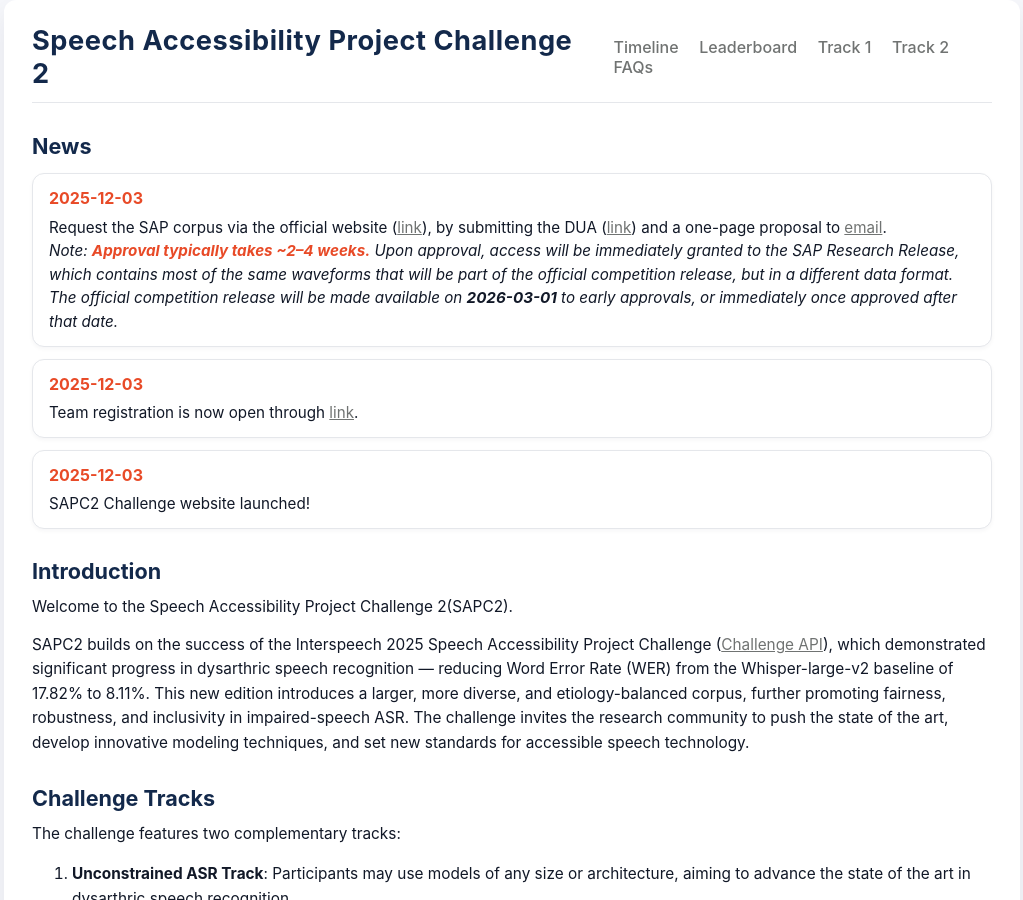
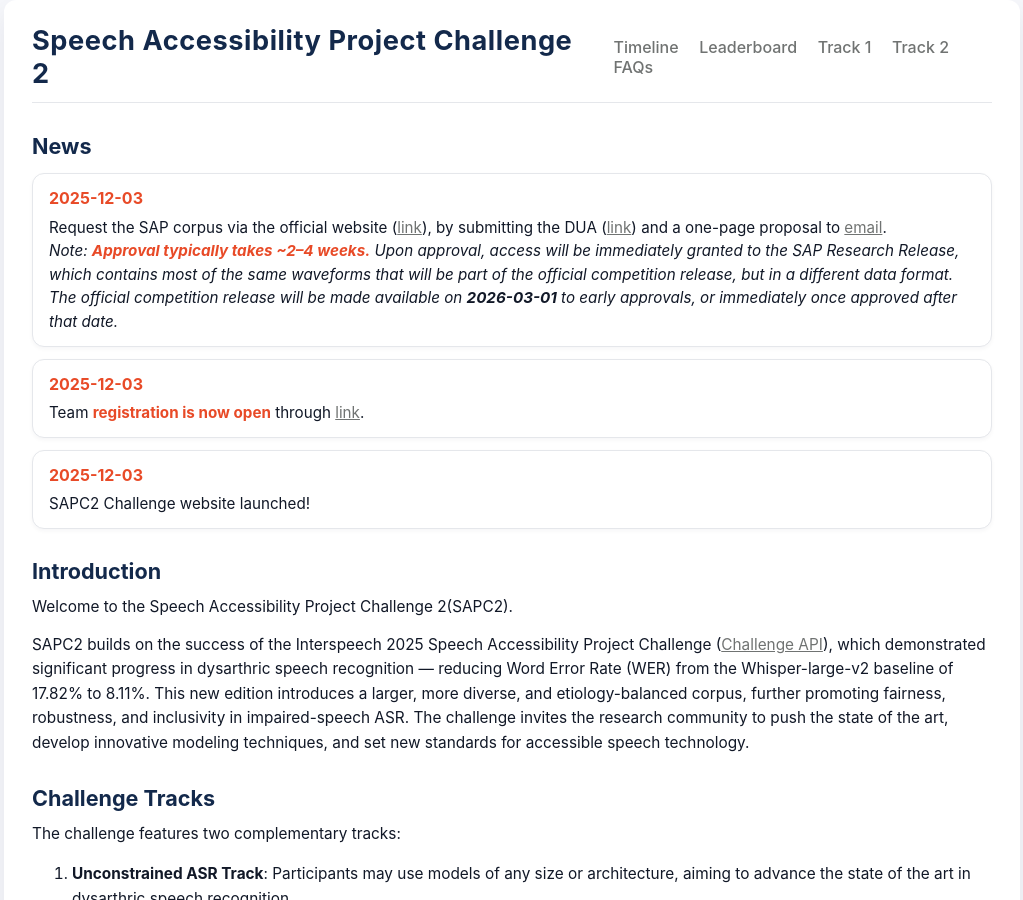
Before and after one commit to xiuwenz2/SAPC2-website, a Jekyll site: the page built from index.md, in a window 1280 px wide and 900 px high. Shown: the whole window, without its empty margins (128-1151 px from the left). Built offline with Jekyll 4.4.1, drawn with Linux system fonts in a browser that asks for light colours.

Commit message:
Update team registration announcement styling

```diff
--- a/index.md
+++ b/index.md
@@ -36,7 +36,7 @@ hero_meta: >
 <div class="news-item">
   <div class="news-date">2025-12-03</div>
   <div class="news-text">
-    Team registration is now open through <a href="https://forms.gle/bajUuCF6xZYbVq2A9">link</a>.
+    Team <strong><span style="color: #E84A27;">registration is now open</span></strong> through <a href="https://forms.gle/bajUuCF6xZYbVq2A9">link</a>.
   </div>
 </div>
 
```
